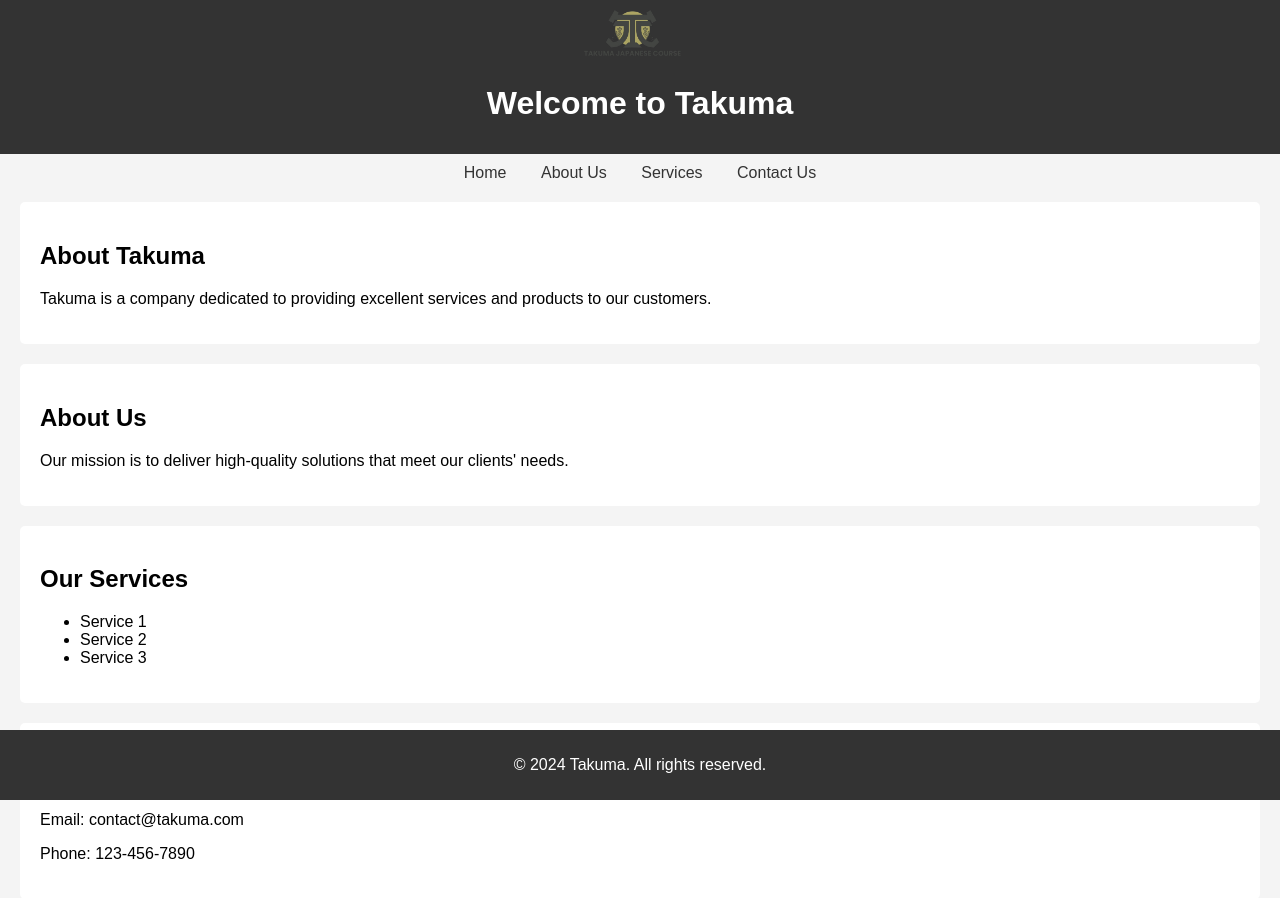
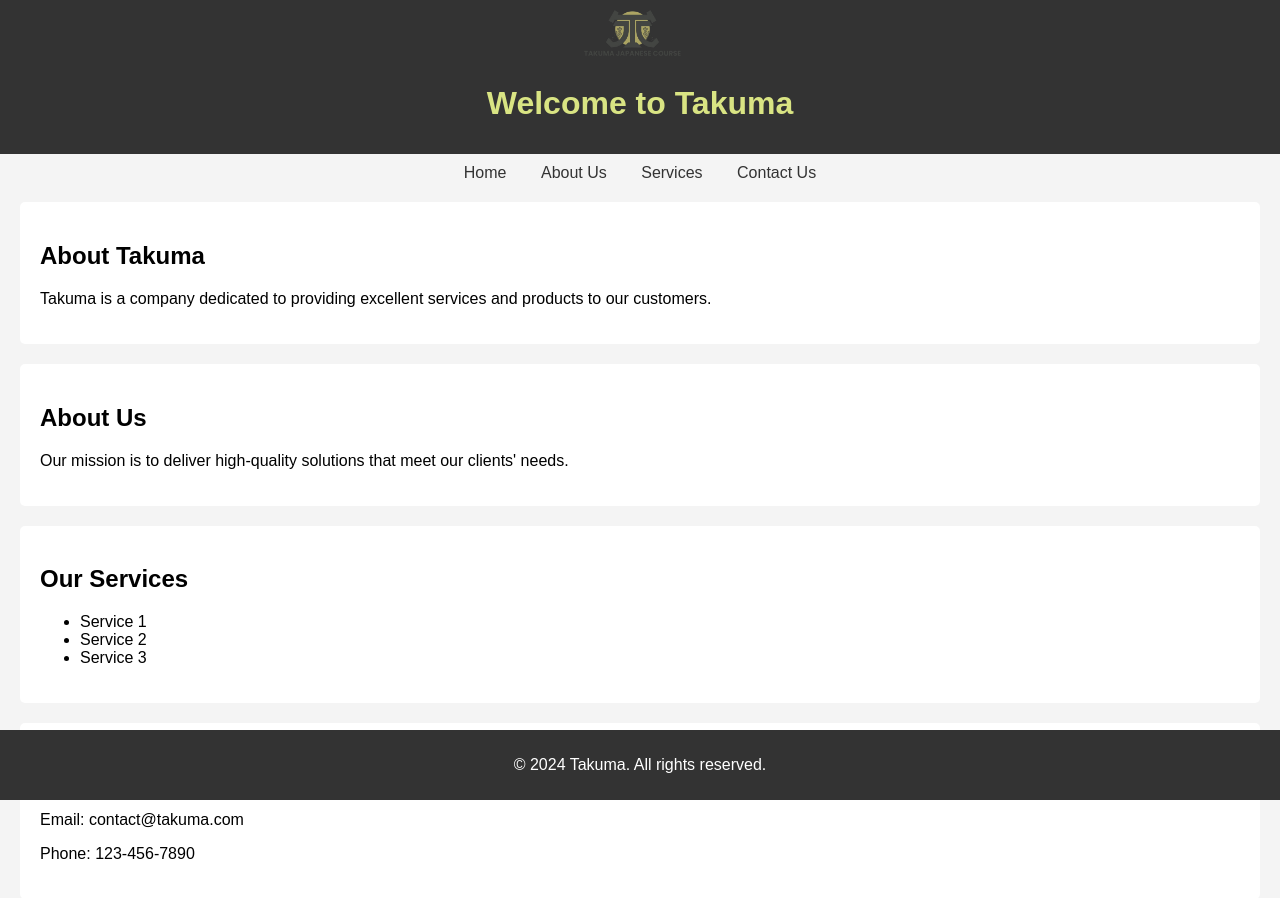
Before and after one commit to kokut00/takuma, a plain HTML site: page index.html in a window 1280 px wide. Drawn offline with Linux system fonts and the light colour scheme.

Commit message:
Update index.html

```diff
--- a/index.html
+++ b/index.html
@@ -13,7 +13,7 @@
         }
         header {
             background-color: #333;
-            color: #fff;
+            color: #D9E483;
             padding: 10px 0;
             text-align: center;
         }
```
